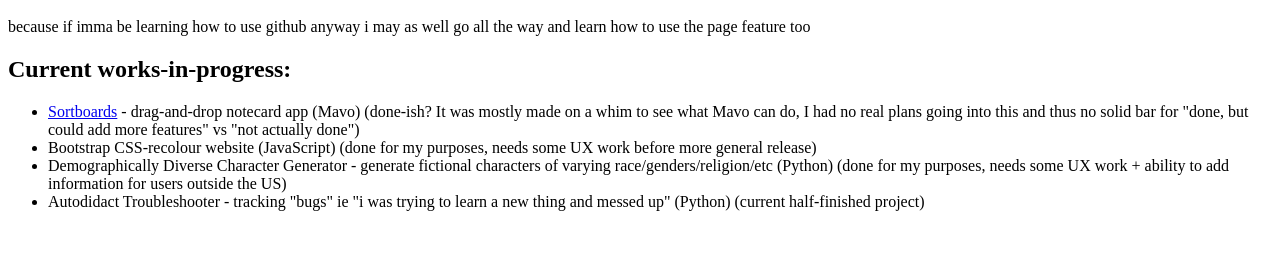
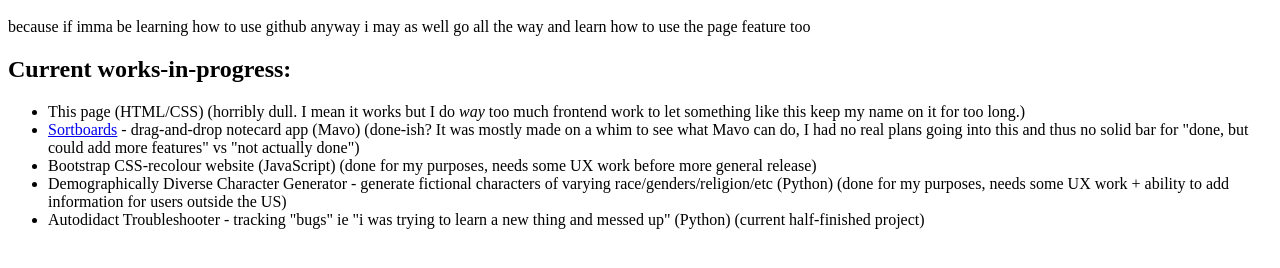
Before and after one commit to KeelanRosa/KeelanRosa.github.io, a plain HTML site: page index.html in a window 1280 px wide. Shown: the part 48-316 px from the top of the page. Drawn offline with Linux system fonts and the light colour scheme.

Commit message:
Update index.html

```diff
--- a/index.html
+++ b/index.html
@@ -9,6 +9,7 @@
 <p>because if imma be learning how to use github anyway i may as well go all the way and learn how to use the page feature too</p>
 <h2>Current works-in-progress:</h2>
 <ul>
+    <li>This page (HTML/CSS) (horribly dull. I mean it works but I do <em>way</em> too much frontend work to let something like this keep my name on it for too long.)</li>
     <li><a href="https://github.com/KeelanRosa/sortboards">Sortboards</a> - drag-and-drop notecard app (Mavo) (done-ish? It was mostly made on a whim to see what Mavo can do, I had no real plans going into this and thus no solid bar for "done, but could add more features" vs "not actually done")</li>
     <li>Bootstrap CSS-recolour website (JavaScript) (done for my purposes, needs some UX work before more general release)</li>
     <li>Demographically Diverse Character Generator - generate fictional characters of varying race/genders/religion/etc (Python) (done for my purposes, needs some UX work + ability to add information for users outside the US)</li>
```
